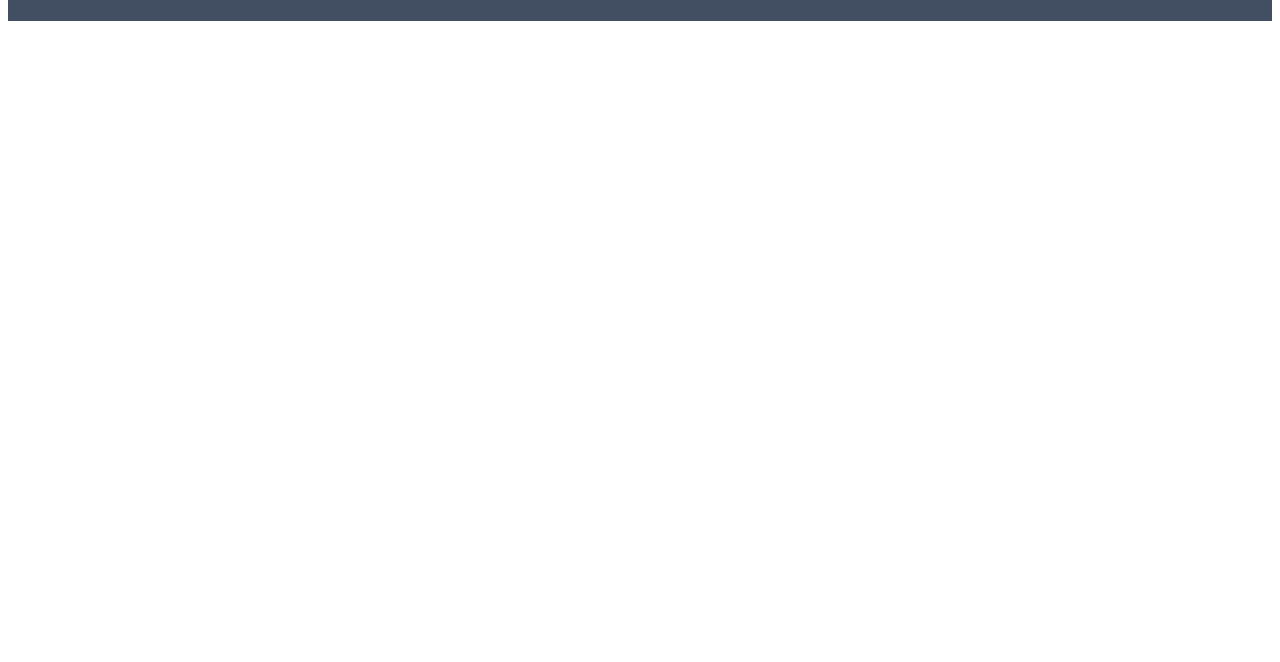
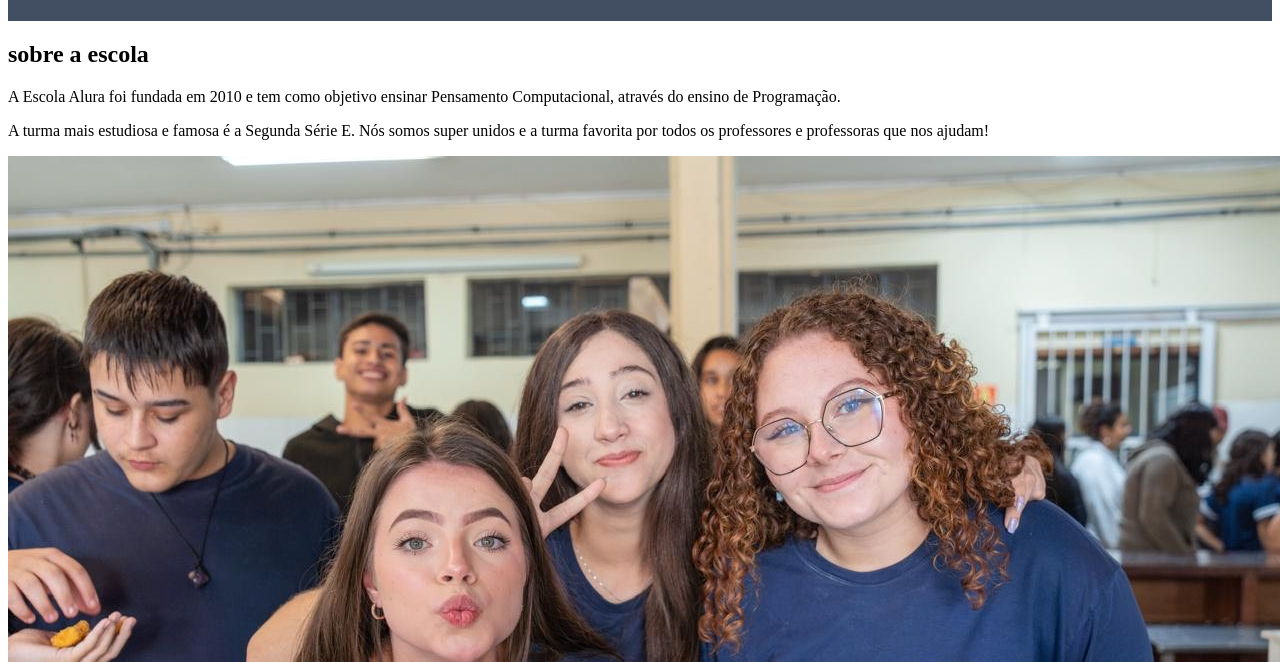
Before and after one commit to dudatorresoli/2E2024, a plain HTML site: page index.html in a window 1280 px wide. Shown: the part 138-800 px from the top of the page. Drawn offline with Linux system fonts and the light colour scheme.

Commit message:
Add files via upload

```diff
--- a/index.html
+++ b/index.html
@@ -16,13 +16,13 @@
     </header>
 
     <section class="escola">
+        <div class="escola-div-conteudo">
+            <h2 class="escola-titulo">sobre a escola</h2>
+            <p class="escola-texto-um">A Escola Alura foi fundada em 2010 e tem como objetivo ensinar Pensamento Computacional, através do ensino de  Programação.</p>
+            <p class="escola-texto-dois">A turma mais estudiosa e famosa é a Segunda Série E. Nós somos super unidos e a turma favorita por todos os professores e professoras que nos ajudam!</p>
 
-    </section>
-
-    <section class="escola">
-        <div class="escola-div-conteudo">
-            <h2 class=""></h2>
         </div>
+        <img class="escola-imagem" src="f9944364-d545-4d18-b1bd-d5a52ed3be55.jpeg" alt="eu na fila">
     </section>
 </body>
 </html>
```
Also changed, not shown: f9944364-d545-4d18-b1bd-d5a52ed3be55.jpeg (added).
